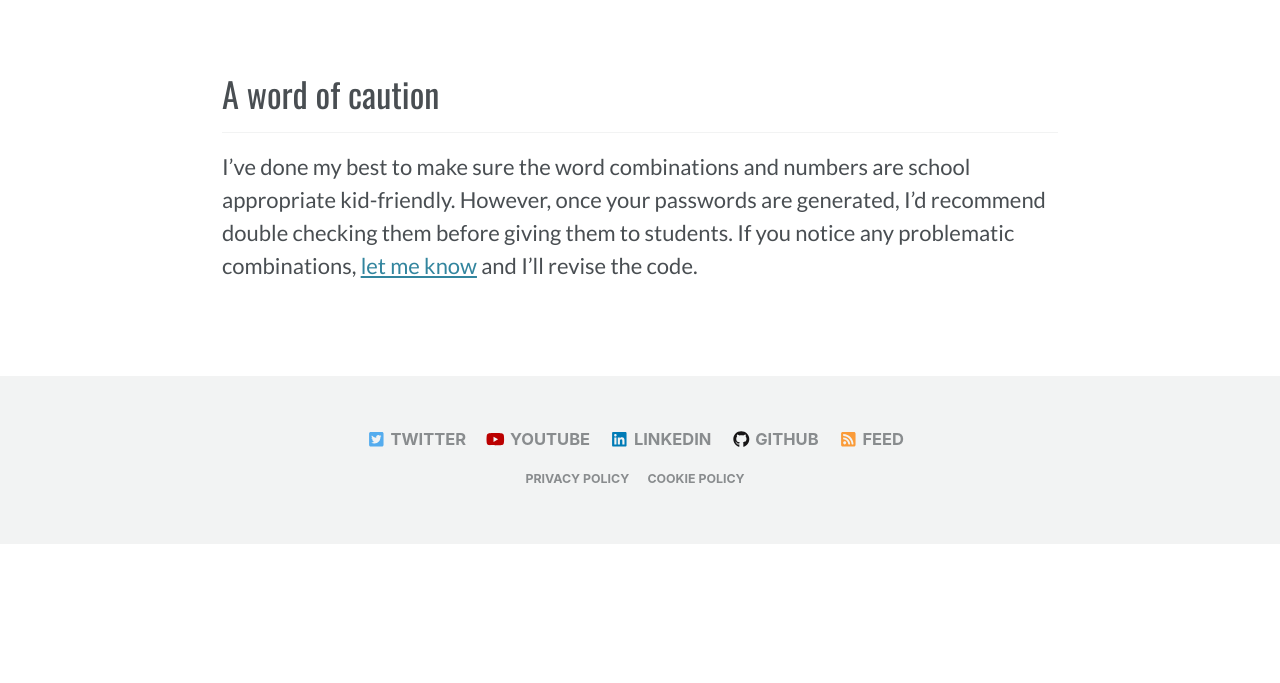
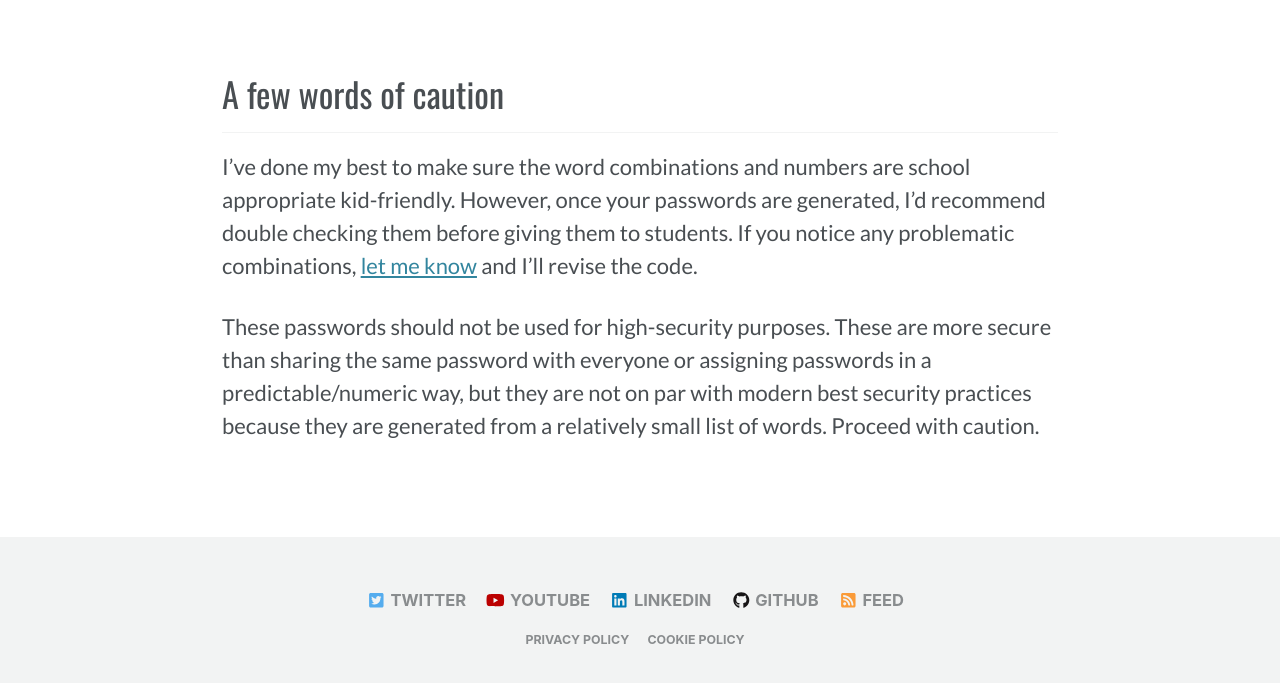
Before and after one commit to zakkolar/io.zak, a Jekyll site: the page built from _addons/sheets-password-generator.md, in a window 1280 px wide and 900 px high, scrolled down 1133 px, cut to the strip 195-878 px from the top of the window. Built offline with Jekyll 4.4.1, drawn with Linux system fonts in a browser that asks for light colours; cached includes are drawn as plain includes; nearby versions of some CDN libraries; a style sheet for code colours, icons or effects is not loaded; before the commit the page ends 1872 px from its top, so only the background shows below that.

Commit message:
added disclaimer to password generator

```diff
--- a/_addons/sheets-password-generator.md
+++ b/_addons/sheets-password-generator.md
@@ -27,5 +27,7 @@ This is an add-on for Google Sheets to quickly generate kid-friendly passwords i
 
 <iframe src="https://www.iorad.com/player/1570698/Google-Sheets-Password-Generator-add-on?src=iframe&oembed=1"   width="100%" height="500px" style="width: 100%; height: 500px" frameborder="0" webkitallowfullscreen="webkitallowfullscreen"    mozallowfullscreen="mozallowfullscreen" allowfullscreen="allowfullscreen"></iframe>
 
-## A word of caution
+## A few words of caution
 I've done my best to make sure the word combinations and numbers are school appropriate kid-friendly. However, once your passwords are generated, I'd recommend double checking them before giving them to students. If you notice any problematic combinations, [let me know]({% link _pages/contact.md %}) and I'll revise the code.
+
+These passwords should not be used for high-security purposes. These are more secure than sharing the same password with everyone or assigning passwords in a predictable/numeric way, but they are not on par with modern best security practices because they are generated from a relatively small list of words. Proceed with caution.
```
Also changed, not shown: _posts/2019-05-19-generate-passwords-in-google-sheets.md (+3 -1 lines).
